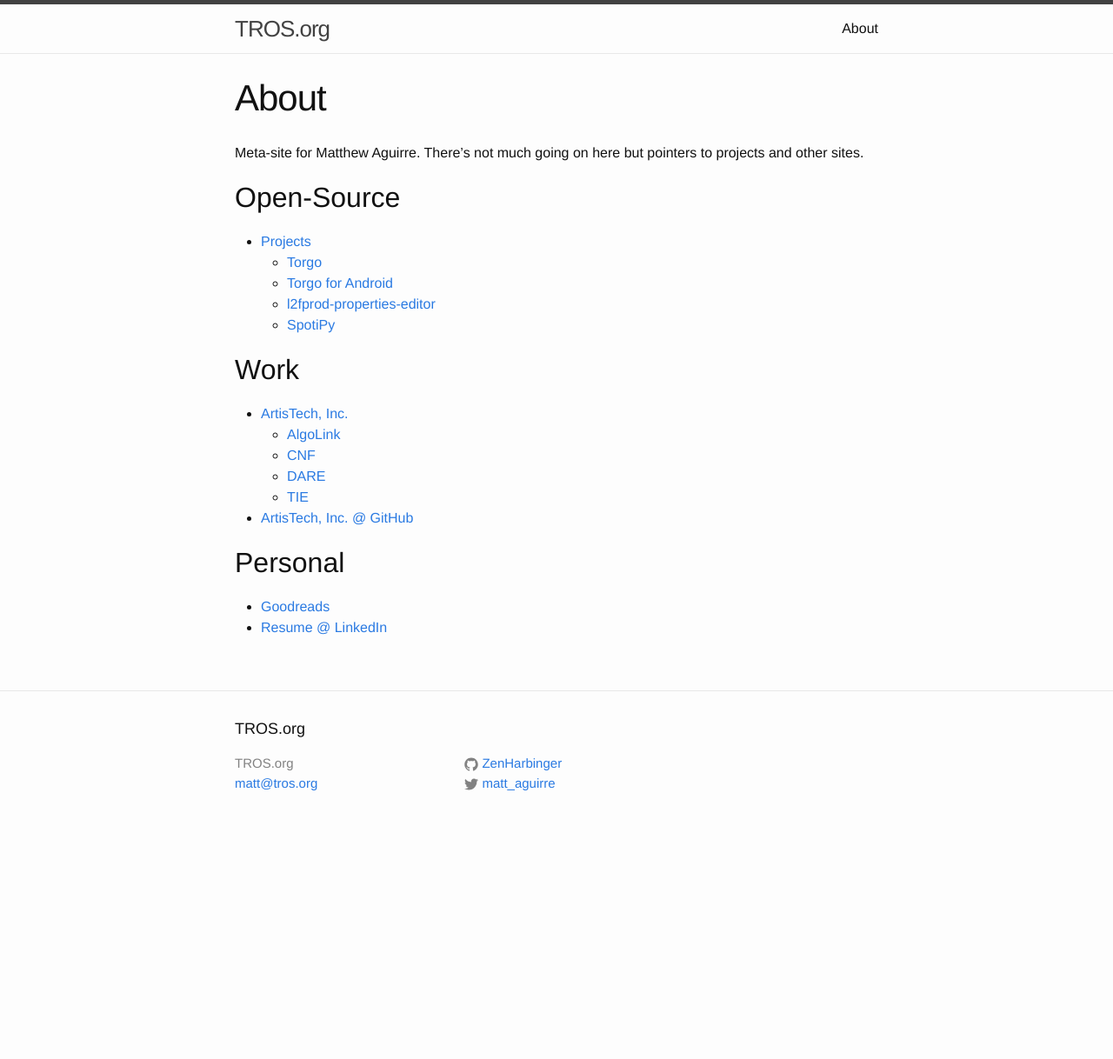
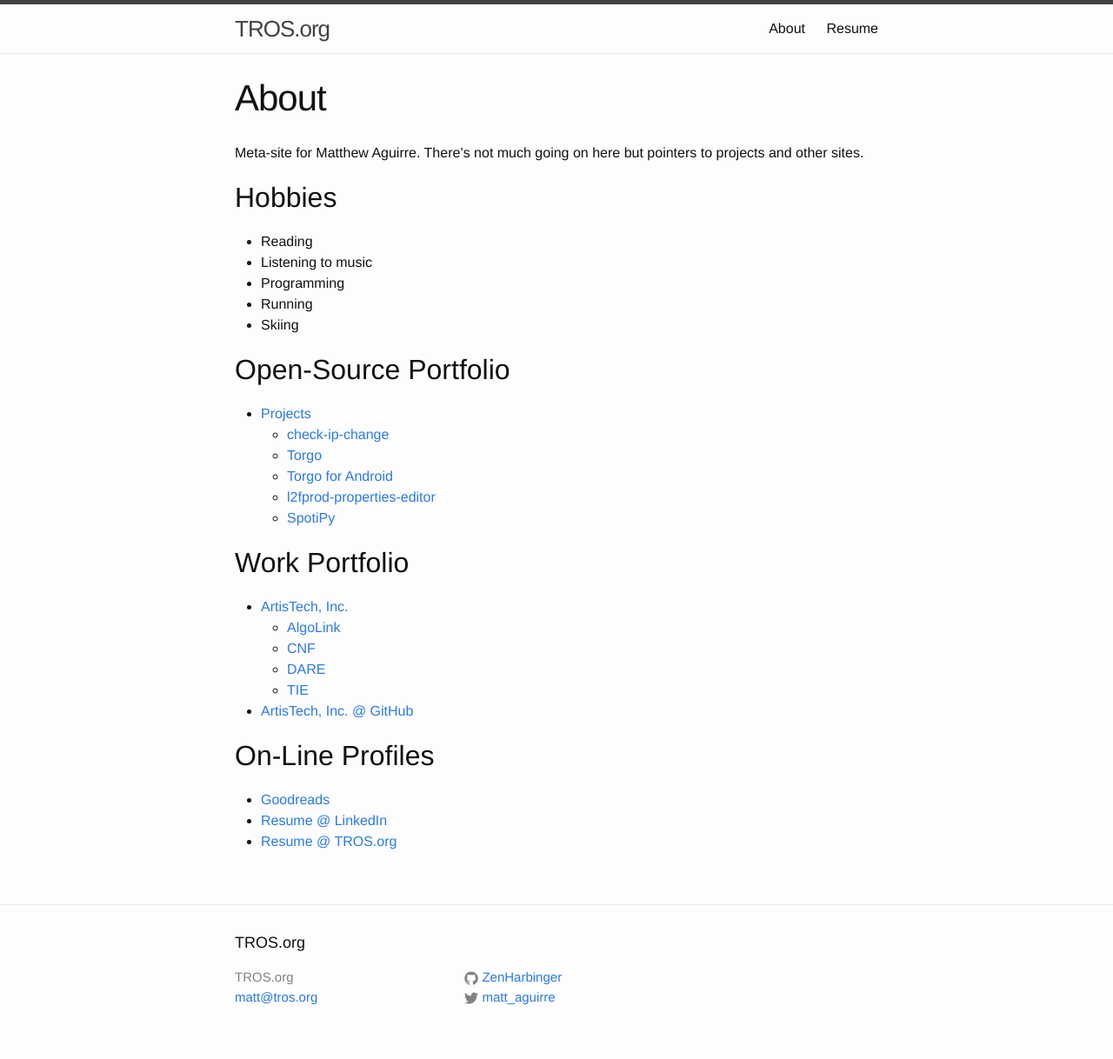
Before and after one commit to manimaranm7/ZenHarbinger.github.io, a Jekyll site: the page built from about.md, in a window 1280 px wide. Shown: the whole page at 87% size. Built offline with Jekyll 4.4.1, drawn with Linux system fonts in a browser that asks for light colours; before the commit the page ends 972 px from its top, so only the background shows below that.

Commit message:
Updated resume.

```diff
--- a/_config.yml
+++ b/_config.yml
@@ -19,3 +19,4 @@
 # gems:
 #   - jekyll-coffeescript
 #   - jekyll-paginate
+timezone: America/New_York
--- a/about.md
+++ b/about.md
@@ -6,14 +6,22 @@
 
 Meta-site for Matthew Aguirre.  There's not much going on here but pointers to projects and other sites.
 
-## Open-Source
+## Hobbies
+- Reading
+- Listening to music
+- Programming
+- Running
+- Skiing
+
+## Open-Source Portfolio
 - [Projects](https://github.com/ZenHarbinger/)
-  - [Torgo](/torgo)
+  - [check-ip-change](https://github.com/ZenHarbinger/google-domains-dydns-ip-change)
+  - [Torgo]({{site.url}}/torgo)
   - [Torgo for Android](https://github.com/ZenHarbinger/torgo-android)
   - [l2fprod-properties-editor](https://github.com/ZenHarbinger/l2fprod-properties-editor)
   - [SpotiPy](https://github.com/ZenHarbinger/spotipy)
 
-## Work
+## Work Portfolio
 - [ArtisTech, Inc.](http://artistech.com/)
   - [AlgoLink](http://artistech.com/algolink.html)
   - [CNF](http://artistech.com/CNF.html)
@@ -21,6 +29,7 @@
   - [TIE](http://artistech.com/tie.html)
 - [ArtisTech, Inc. @ GitHub](https://github.com/artistech-inc)
 
-## Personal
-- [Goodreads](https://www.goodreads.com/user/show/9927852-matthew)
+## On-Line Profiles
+- [Goodreads](https://www.goodreads.com/ZenHarbinger)
 - [Resume @ LinkedIn](https://www.linkedin.com/in/matthewaguirre)
+- [Resume @ TROS.org]({{site.url}}/resume)
```
Also changed, not shown: resume.md (added, +88 -0 lines).
